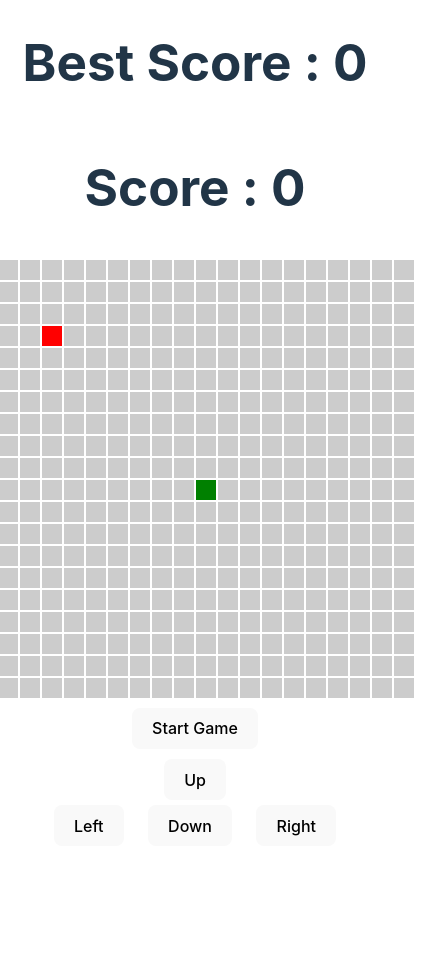
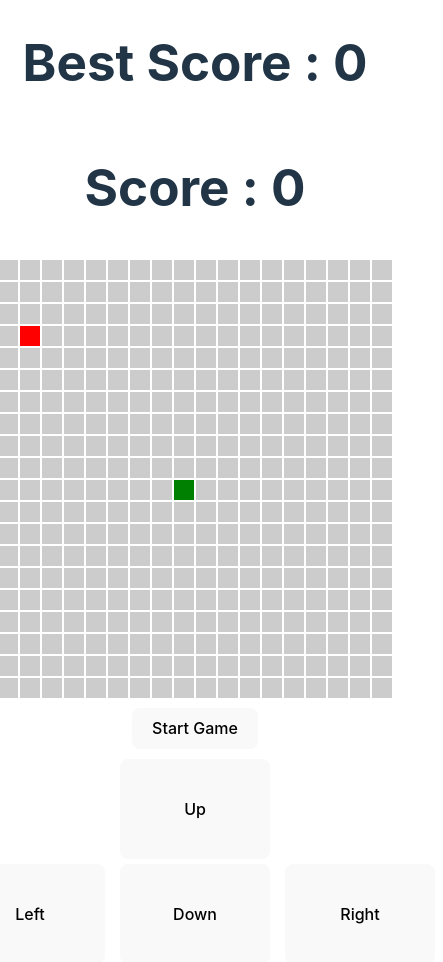
Before and after one commit to RomainSgn/snake, a React (Vite) app: page / in a window 390 px wide. Shown: the whole page, 443 px wide, since content can reach past the window. Before the commit the page ends 846 px from the top, so only its background shows below. Built offline with nearby package versions, Linux system fonts and the light colour scheme.

Commit message:
opti bouton mobile

```diff
--- a/src/App.css
+++ b/src/App.css
@@ -13,6 +13,7 @@ body {
 }
 .game-board {
   display: grid;
+  justify-content: center;
   grid-template-columns: repeat(20, 20px);
   grid-template-rows: repeat(20, 20px);
   gap: 2px;
@@ -34,8 +35,12 @@ body {
   display: flex;
   justify-content: space-around;
   align-items: center;
-  width: 70%;
+  width: 110%;
   margin-top: 5px;
+}
+.dirBtn {
+  width: 150px;
+  height: 100px;
 }
 .cell {
   width: 20px;
@@ -63,6 +68,9 @@ body {
   color: white;
 }
 @media (max-width: 1024px) {
+  .game-board {
+    width: 90%;
+  }
   .btnMobile {
     display: flex;
   }
--- a/src/App.jsx
+++ b/src/App.jsx
@@ -207,11 +207,11 @@ const SnakeGame = () => {
         : ""}
       </div>
       <div className='btnMobile'>
-        <button onClick={() => direction !== "DOWN" && setDirection("UP")}>Up</button>
+        <button className='dirBtn' onClick={() => direction !== "DOWN" && setDirection("UP")}>Up</button>
         <div className='btnLDR'>
-          <button onClick={() => direction !== "RIGHT" && setDirection("LEFT")}>Left</button>
-          <button onClick={() => direction !== "UP" && setDirection("DOWN")}>Down</button>
-          <button onClick={() => direction !== "LEFT" && setDirection("RIGHT")}>Right</button>
+          <button className='dirBtn' onClick={() => direction !== "RIGHT" && setDirection("LEFT")}>Left</button>
+          <button className='dirBtn' onClick={() => direction !== "UP" && setDirection("DOWN")}>Down</button>
+          <button className='dirBtn' onClick={() => direction !== "LEFT" && setDirection("RIGHT")}>Right</button>
         </div>
       </div>
     </>
```
